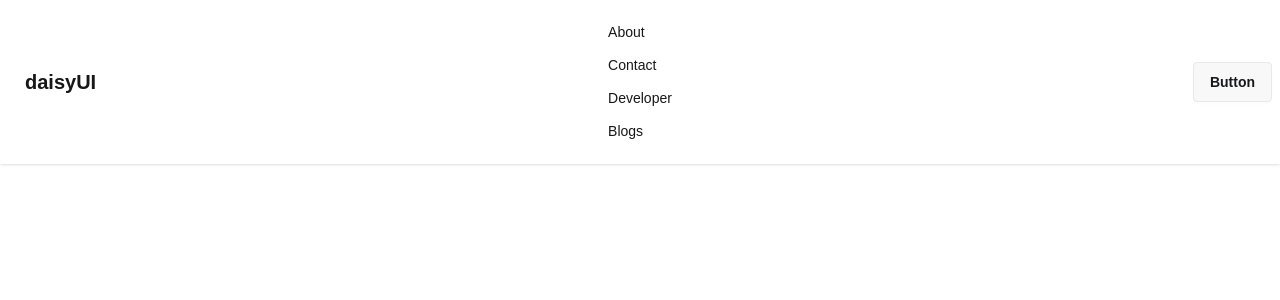
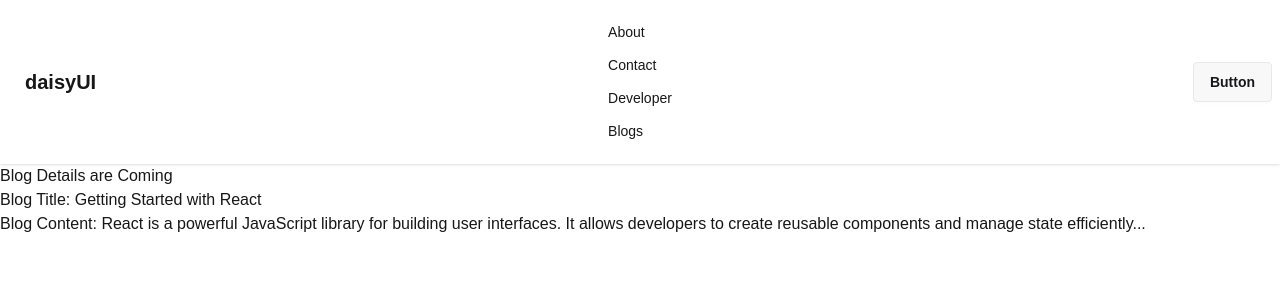
Before and after one commit to Sakibur59/explore-next-js, a Next.js app: page /blogs/1 in a window 1280 px wide. Shown: the top 300 px of the page. Built offline with nearby package versions, Linux system fonts and the light colour scheme.

Commit message:
display data dynamic data from json

```diff
--- /dev/null
+++ b/src/app/blogs/[blogId]/page.jsx
@@ -0,0 +1,64 @@
+const blogs = [
+  {
+    id: 1,
+    title: "Getting Started with React",
+    author: "Fardin Khan",
+    category: "Programming",
+    date: "2026-04-01",
+    reading_time: "5 min",
+    image: "https://i.ibb.co.com/3W5XzYp/react-blog.jpg",
+    content:
+      "React is a powerful JavaScript library for building user interfaces. It allows developers to create reusable components and manage state efficiently...",
+  },
+  {
+    id: 2,
+    title: "Mastering Java Spring Boot",
+    author: "Rahim Uddin",
+    category: "Backend Development",
+    date: "2026-03-28",
+    reading_time: "7 min",
+    image: "https://i.ibb.co.com/0Jmshvb/spring-boot.jpg",
+    content:
+      "Spring Boot simplifies Java backend development by providing pre-configured setups. It helps developers build production-ready applications quickly...",
+  },
+  {
+    id: 3,
+    title: "Understanding Databases (MySQL Basics)",
+    author: "Karim Ahmed",
+    category: "Database",
+    date: "2026-03-20",
+    reading_time: "6 min",
+    image: "https://i.ibb.co.com/j6Y6w7G/mysql.jpg",
+    content:
+      "Databases are essential for storing application data. MySQL is one of the most popular relational databases used worldwide...",
+  },
+  {
+    id: 4,
+    title: "UI Design Tips for Beginners",
+    author: "Nusrat Jahan",
+    category: "Design",
+    date: "2026-03-15",
+    reading_time: "4 min",
+    image: "https://i.ibb.co.com/fX8z9Jr/ui-design.jpg",
+    content:
+      "Good UI design improves user experience. Focus on simplicity, consistency, and proper color usage to make your design more attractive...",
+  },
+];
+
+const BlogsDetailsPage = async ({params}) => {
+    const {blogId} = await params;
+    const blog = blogs.find(blog => blog.id === parseInt(blogId))
+  return (
+  <div>
+
+        <h1>Blog Details are Coming</h1>
+        {blog && <div>
+            <h2>Blog Title: {blog.title}</h2>
+            <p>Blog Content: {blog.content}</p>
+            </div>
+            }
+  </div>
+  );
+};
+
+export default BlogsDetailsPage;
--- a/src/app/blogs/[blogsId]/page.jsx
+++ /dev/null
@@ -1,11 +0,0 @@
-import React from 'react';
-
-const page = () => {
-    return (
-        <div>
-
-        </div>
-    );
-};
-
-export default page;
--- a/src/app/blogs/page.jsx
+++ b/src/app/blogs/page.jsx
@@ -52,7 +52,7 @@ const BlogsPage = () => {
             {
                 blogs.map((blog,index)=><div key={index}>
                     <h3 className="text-4xl font-bold">{blog.title}</h3>
-                    <Link href={'/'}>Show Details</Link>
+                    <Link href={`/blogs/${blog.id}`}>Show Details</Link>
                 </div>)
             }
 
```
